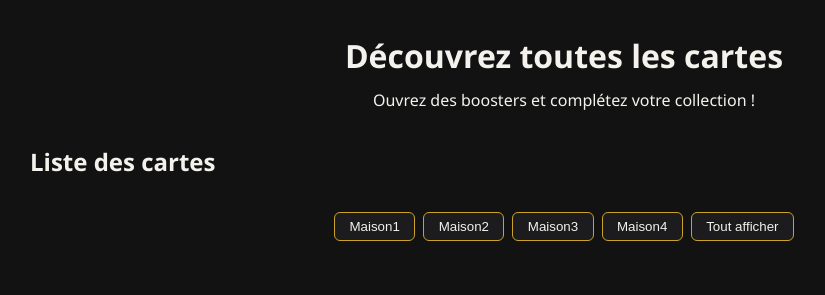
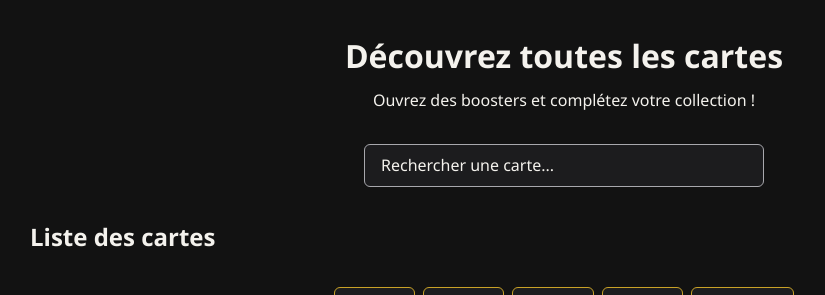
Before and after one commit to ruben-deve/cards-project, a PHP site: page / in a window 1280 px wide. Shown: the part 66-361 px from the top of the page, without its empty margins (76-901 px from the left). Run offline with PHP 8.4, Linux system fonts and the light colour scheme.

Commit message:
recherche.js

```diff
--- a/css/cards.css
+++ b/css/cards.css
@@ -13,6 +13,31 @@
   color: var(--color-text-muted);
 }
 
+#rechercheInput {
+  display: block;
+  width: 100%;
+  max-width: 400px;
+  margin: 0 auto var(--gap-lg);
+  padding: 0.6rem 1rem;
+  font-size: 1rem;
+  font-family: var(--font-main);
+  color: var(--color-text);
+  background-color: var(--color-surface);
+  border: 1px solid var(--color-surface-alt);
+  border-radius: var(--radius-sm);
+  transition: border-color 0.2s ease, box-shadow 0.2s ease;
+}
+
+#rechercheInput::placeholder {
+  color: var(--color-text-muted);
+}
+
+#rechercheInput:focus {
+  outline: none;
+  border-color: var(--color-accent);
+  box-shadow: 0 0 0 3px var(--color-accent-soft);
+}
+
 /* Liste des cartes - flexbox */
 .cartes-liste {
   display: flex;
@@ -23,8 +48,8 @@
 
 .cartes-liste h2,
 .filtres-maison {
-  flex-basis: 100%;   /* force l'élément à prendre toute la largeur de la ligne */
-  align-self: flex-start;  /* empêche l'étirement vertical hérité du flex parent */
+  flex-basis: 100%;
+  align-self: flex-start;
 }
 
 .filtres-maison {
--- a/index.html
+++ b/index.html
@@ -43,6 +43,9 @@
             <h1>Découvrez toutes les cartes</h1>
             <p>Ouvrez des boosters et complétez votre collection !</p>
         </section>
+
+        <!-- champ de recherche -->
+        <input type="text" id="rechercheInput" placeholder="Rechercher une carte...">
 
         <!-- section cartes disponibles -->
         <section class="cartes-liste">
@@ -93,6 +96,7 @@
     <script src="js/nav.js"></script>
     <script src="js/favoris.js"></script>
     <script src="js/filtres.js"></script>
+    <script src="js/recherche.js"></script>
 
 </body>
 
--- /dev/null
+++ b/js/recherche.js
@@ -0,0 +1,17 @@
+// gestion champ de recherche
+const rechercheInput = document.getElementById('rechercheInput');
+const cartesRecherche = document.querySelectorAll('.carte');
+
+rechercheInput.addEventListener('input', () => {
+    const texteRecherche = rechercheInput.value.toLowerCase();
+
+    cartesRecherche.forEach((carte) => {
+        const nomCarte = carte.querySelector('h3').textContent.toLowerCase();
+
+        if(nomCarte.includes(texteRecherche)) {
+            carte.classList.remove('carte-masquee');
+        } else {
+            carte.classList.add('carte-masquee');
+        }
+    });
+});
--- a/profil.html
+++ b/profil.html
@@ -45,7 +45,10 @@
             <p class="email">email@email.fr</p>
          </section>
 
-         <!-- liste des cartes possédées par l'utilisateur -->
+         <!-- champ de recherche -->
+          <input type="text" id="rechercheInput" placeholder="Rechercher une carte...">
+
+          <!-- liste des cartes possédées par l'utilisateur -->
           <section class="cartes-liste">
             <h2>Mes cartes</h2>
 
@@ -88,6 +91,7 @@
     <script src="js/nav.js"></script>
     <script src="js/favoris.js"></script>
     <script src="js/filtres.js"></script>
+    <script src="js/recherche.js"></script>
 
 </body>
 
```
Also changed, not shown: js/connexion.js (added, +11 -0 lines).
